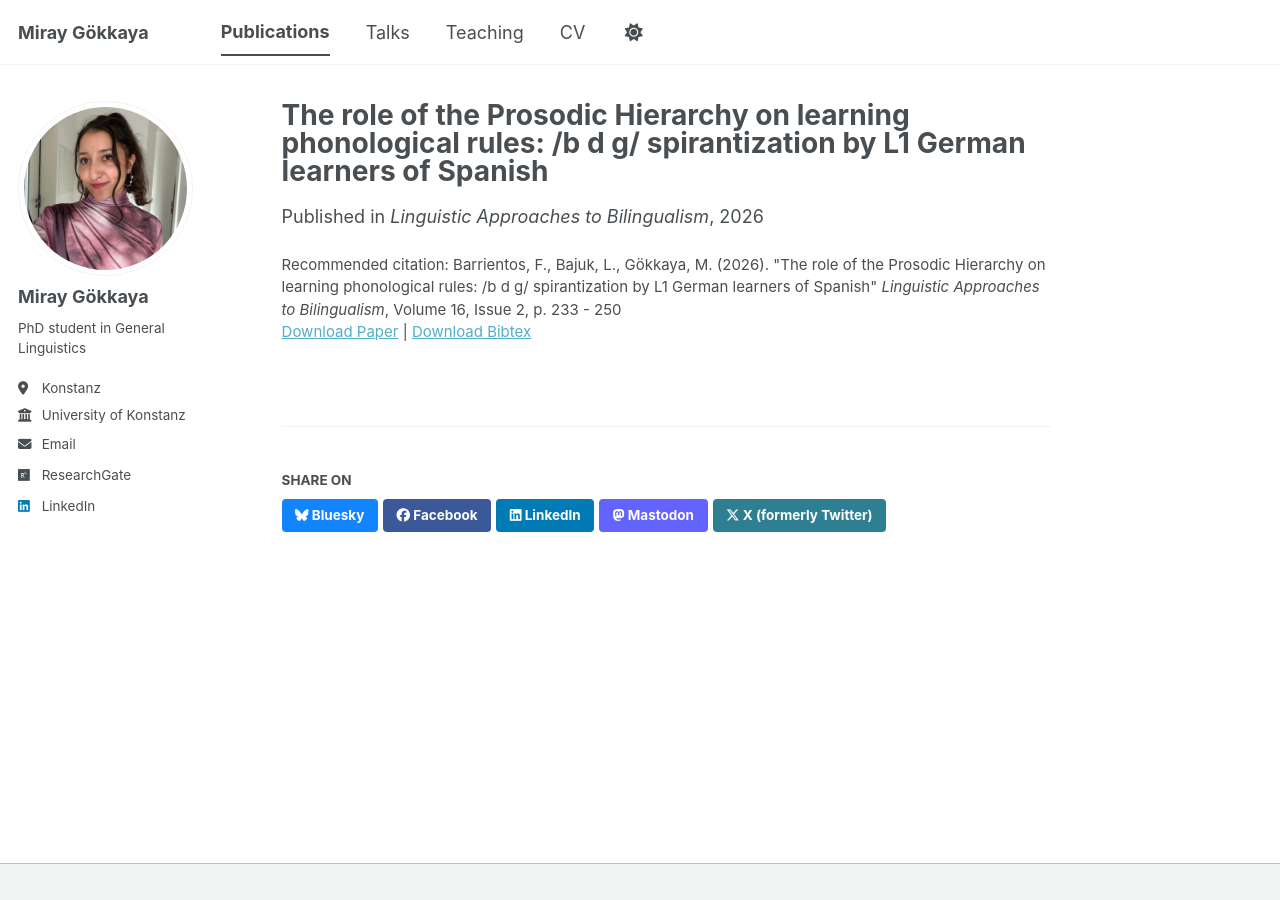
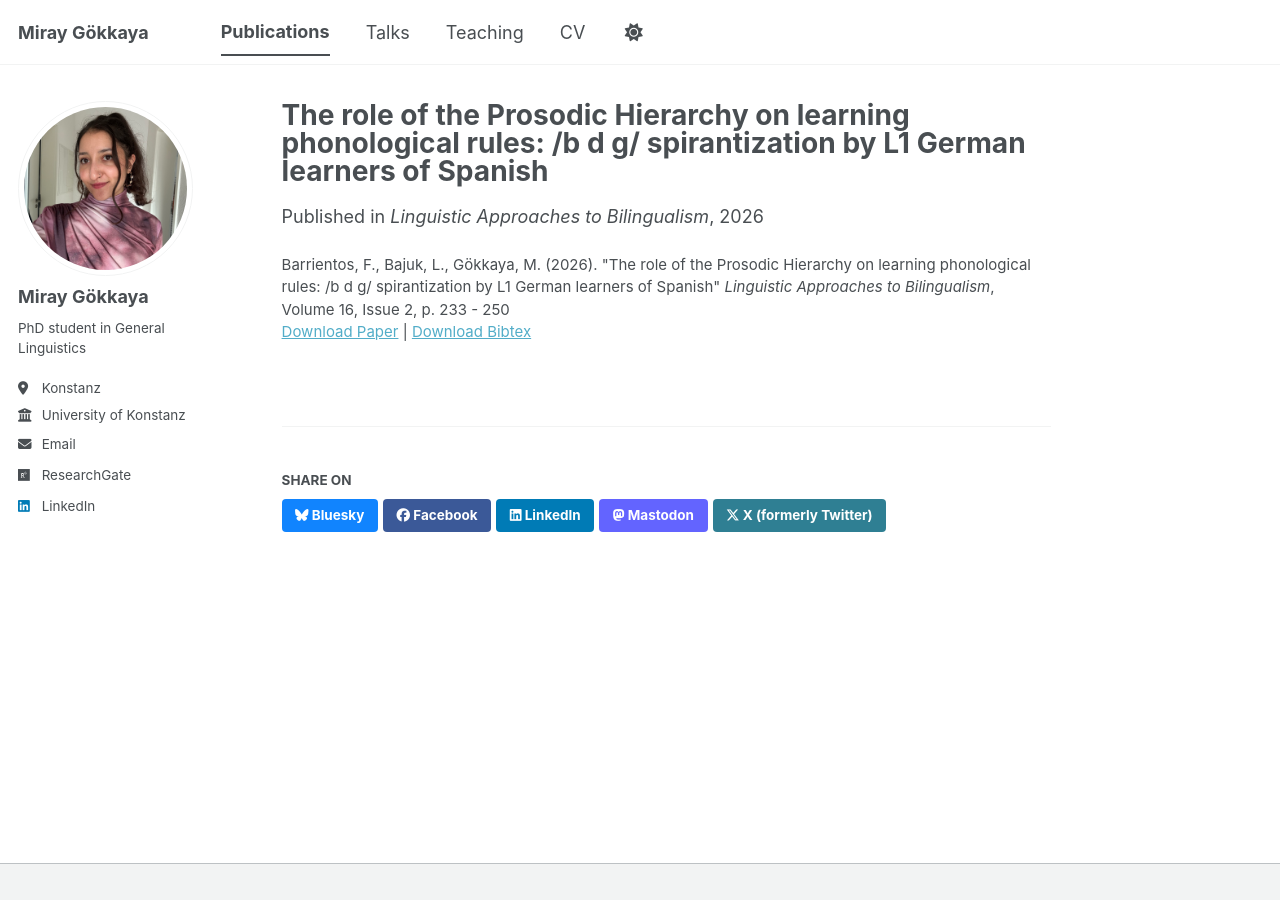
Before and after one commit to miraymania/miraygokkaya, a Jekyll site: the page built from _publications/2009-10-01-paper-title-number-1.md, in a window 1280 px wide. Built offline with Jekyll 4.4.1, drawn with Linux system fonts in a browser that asks for light colours; a style sheet for code colours, icons or effects is not loaded.

Commit message:
Update single.html

```diff
--- a/_layouts/single.html
+++ b/_layouts/single.html
@@ -48,29 +48,29 @@
         {{ content }}
 
         {% if page.citation and page.paperurl and page.slidesurl and page.bibtexurl %}
-          <p style="font-size: smaller">Recommended citation: {{ page.citation }}<br /><a href="{{ page.paperurl }}">Download Paper</a> | <a href="{{ page.slidesurl }}">Download Slides</a> | <a href="{{ page.bibtexurl }}">Download Bibtex</a></p>
+          <p style="font-size: smaller">{{ page.citation }}<br /><a href="{{ page.paperurl }}">Download Paper</a> | <a href="{{ page.slidesurl }}">Download Slides</a> | <a href="{{ page.bibtexurl }}">Download Bibtex</a></p>
         {% elsif page.citation and page.paperurl and page.slidesurl %}
-          <p style="font-size: smaller">Recommended citation: {{ page.citation }}<br /><a href="{{ page.paperurl }}">Download Paper</a> | <a href="{{ page.slidesurl }}">Download Slides</a></p>
+          <p style="font-size: smaller">{{ page.citation }}<br /><a href="{{ page.paperurl }}">Download Paper</a> | <a href="{{ page.slidesurl }}">Download Slides</a></p>
         {% elsif page.citation and page.paperurl and page.bibtexurl %}
-          <p style="font-size: smaller">Recommended citation: {{ page.citation }}<br /><a href="{{ page.paperurl }}">Download Paper</a> | <a href="{{ page.bibtexurl }}">Download Bibtex</a></p>
+          <p style="font-size: smaller">{{ page.citation }}<br /><a href="{{ page.paperurl }}">Download Paper</a> | <a href="{{ page.bibtexurl }}">Download Bibtex</a></p>
         {% elsif page.citation and page.paperurl %}
-          <p style="font-size: smaller">Recommended citation: {{ page.citation }}<br /><a href="{{ page.paperurl }}">Download Paper</a></p>
+          <p style="font-size: smaller">{{ page.citation }}<br /><a href="{{ page.paperurl }}"></a></p>
         {% elsif page.citation and page.slidesurl and page.bibtexurl %}
-          <p style="font-size: smaller">Recommended citation: {{ page.citation }}<br /><a href="{{ page.slidesurl }}">Download Slides</a> | <a href="{{ page.bibtexurl }}">Download Bibtex</a></p>
+          <p style="font-size: smaller">{{ page.citation }}<br /><a href="{{ page.slidesurl }}"></a> | <a href="{{ page.bibtexurl }}"></a></p>
         {% elsif page.citation and page.slidesurl %}
-          <p style="font-size: smaller">Recommended citation: {{ page.citation }}<br /><a href="{{ page.slidesurl }}">Download Slides</a></p>
+          <p style="font-size: smaller">{{ page.citation }}<br /><a href="{{ page.slidesurl }}"></a></p>
         {% elsif page.slidesurl and page.bibtexurl %}
-          <p style="font-size: smaller"><a href="{{ page.slidesurl }}">Download Slides</a> | <a href="{{ page.bibtexurl }}">Download Bibtex</a></p>
+          <p style="font-size: smaller"><a href="{{ page.slidesurl }}"></a> | <a href="{{ page.bibtexurl }}"></a></p>
         {% elsif page.paperurl and page.bibtexurl %}
-          <p style="font-size: smaller"><a href="{{ page.paperurl }}">Download Paper</a> | <a href="{{ page.bibtexurl }}">Download Bibtex</a></p>
+          <p style="font-size: smaller"><a href="{{ page.paperurl }}"></a> | <a href="{{ page.bibtexurl }}"></a></p>
         {% elsif page.citation and page.bibtexurl %}
-          <p style="font-size: smaller">Recommended citation: {{ page.citation }}<br /><a href="{{ page.bibtexurl }}">Download Bibtex</a></p>
+          <p style="font-size: smaller">{{ page.citation }}<br /><a href="{{ page.bibtexurl }}"></a></p>
         {% elsif page.citation %}
-          <p style="font-size: smaller">Recommended citation: {{ page.citation }}</p>
+          <p style="font-size: smaller">{{ page.citation }}</p>
         {% elsif page.slidesurl %}
-          <p style="font-size: smaller"><a href="{{ page.slidesurl }}">Download Slides</a></p>
+          <p style="font-size: smaller"><a href="{{ page.slidesurl }}"></a></p>
         {% elsif page.bibtexurl %}
-          <p style="font-size: smaller"><a href="{{ page.bibtexurl }}">Download Bibtex</a></p>
+          <p style="font-size: smaller"><a href="{{ page.bibtexurl }}"></a></p>
         {% endif %}
 
         {% if page.link %}<div><a href="{{ page.link }}" class="btn">{{ site.data.ui-text[site.locale].ext_link_label | default: "Direct Link" }}</a></div>{% endif %}
```
